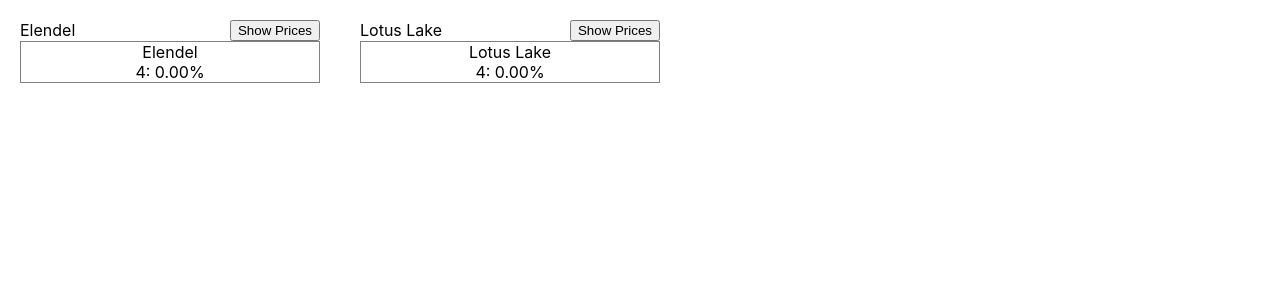
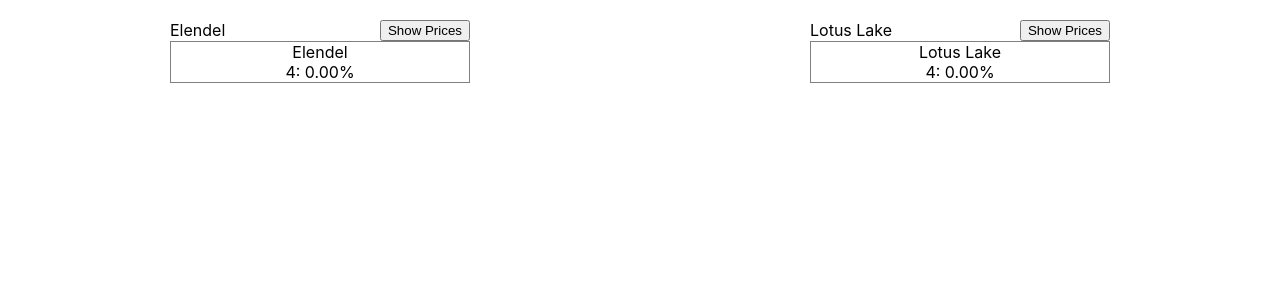
Before and after one commit to Hillshum/group-turnips, a React (Create React App) app: page / in a window 1280 px wide. Shown: the top 300 px of the page. Built offline with nearby package versions, Linux system fonts and the light colour scheme.

Commit message:
Center main page

```diff
--- a/src/App.scss
+++ b/src/App.scss
@@ -3,7 +3,7 @@
   display: flex;
   flex-wrap: wrap;
   .island-info {
-    margin: 20px;
+    margin: 20px auto;
     width: 300px;
   }
 }
```
